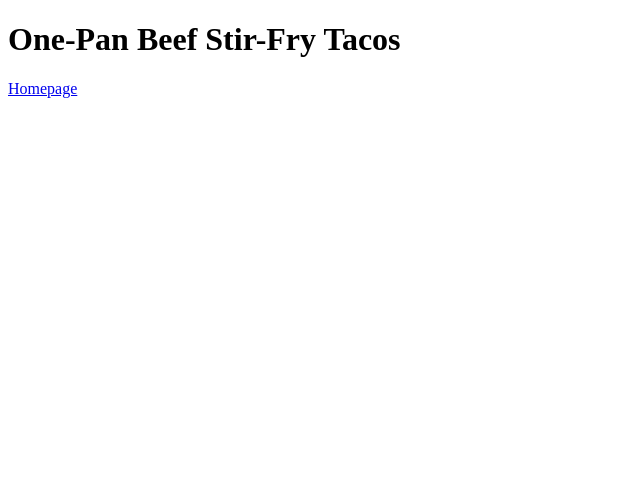
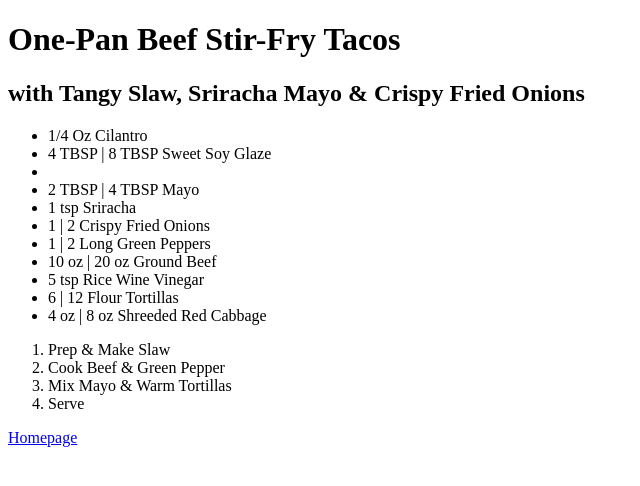
Before and after one commit to Iced6meric6nos/recipes, a plain HTML site: page hello_fresh/one_pan_beef_stir_fry_tacos.html in a window 1280 px wide. Shown: the whole page, without its empty margins (0-640 px from the left). Drawn offline with Linux system fonts and the light colour scheme.

Commit message:
added a description, ingredients and a steps to cook section to the beef stir fry tacos

```diff
--- a/hello_fresh/one_pan_beef_stir_fry_tacos.html
+++ b/hello_fresh/one_pan_beef_stir_fry_tacos.html
@@ -7,6 +7,30 @@
     <body>
         <h1>One-Pan Beef Stir-Fry Tacos</h1>
 
+        <!-- Description -->
+        <h2>with Tangy Slaw, Sriracha Mayo & Crispy Fried Onions</h2>
+
+        <!-- Ingredients -->
+        <ul>
+            <li>1/4 Oz Cilantro</li>
+            <li>4 TBSP | 8 TBSP Sweet Soy Glaze<li>
+            <li>2 TBSP | 4 TBSP Mayo</li>
+            <li>1 tsp Sriracha</li>
+            <li>1 | 2 Crispy Fried Onions</li>
+            <li>1 | 2 Long Green Peppers</li>
+            <li>10 oz | 20 oz Ground Beef</li>
+            <li>5 tsp Rice Wine Vinegar</li>
+            <li>6 | 12 Flour Tortillas</li>
+            <li>4 oz | 8 oz Shreeded Red Cabbage</li>
+        </ul>
+        <!-- Steps To Cook -->
+        <ol>
+            <li>Prep & Make Slaw</li>
+            <li>Cook Beef & Green Pepper</li>
+            <li>Mix Mayo & Warm Tortillas</li>
+            <li>Serve</li>
+        </ol>
+
         <a href="../index.html">Homepage</a>
     </body>
 </html>
```
Also changed, not shown: hello_fresh/cheesy_smashed_burgers.html (+0 -1 lines).
